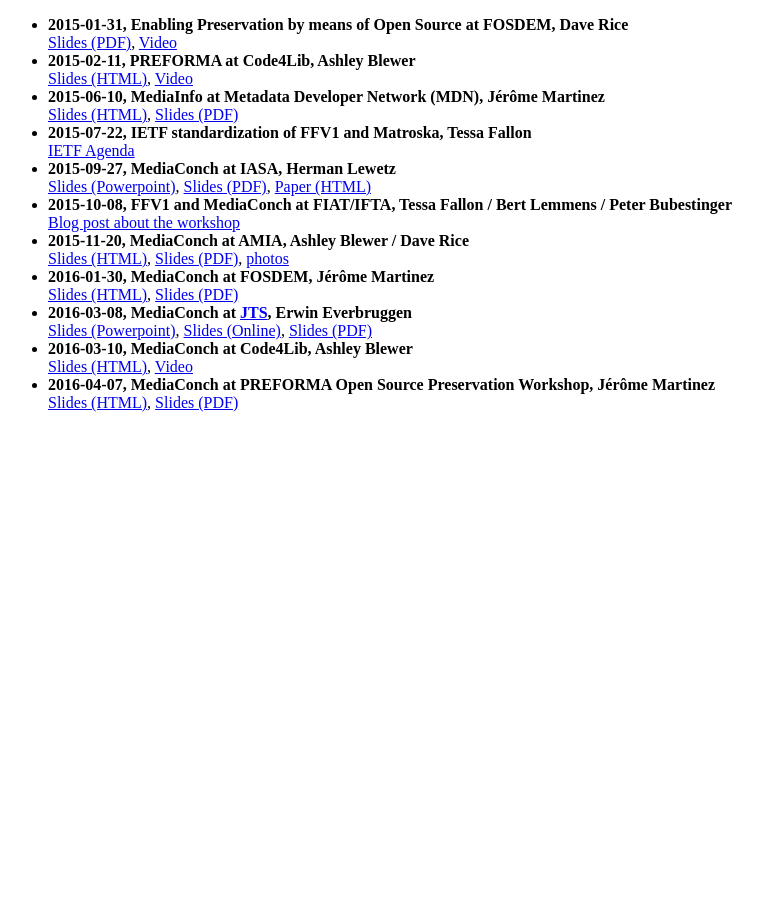
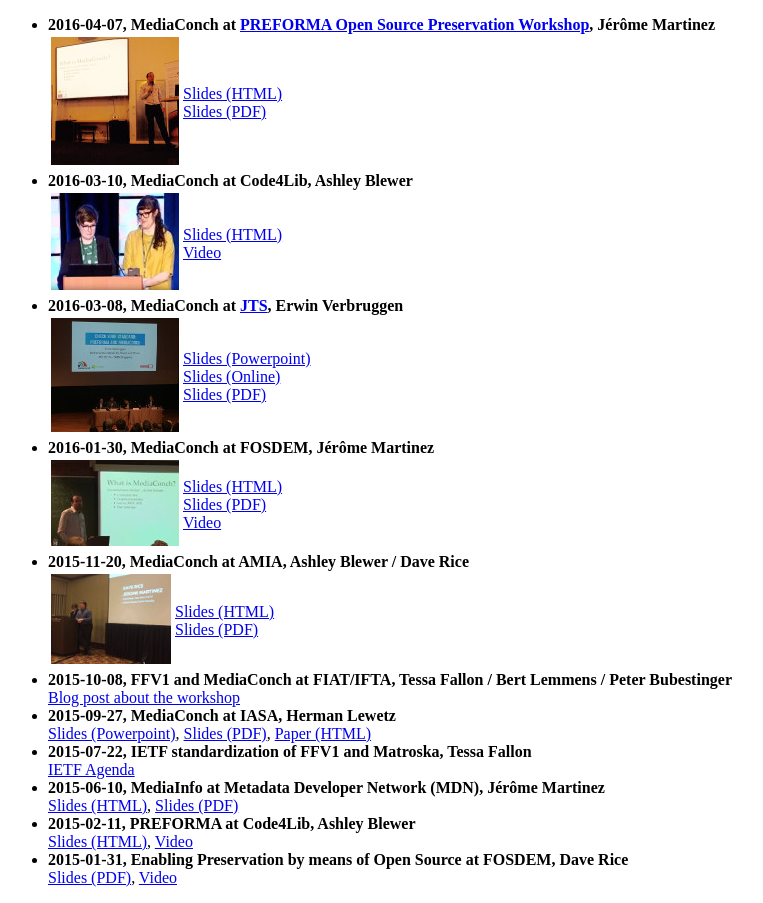
Before and after one commit to MediaArea/MediaArea-Events, a plain HTML site: page index.html in a window 1280 px wide. Shown: the whole page, without its empty margins (0-763 px from the left). Before the commit the page ends 800 px from the top, so only its background shows below. Drawn offline with Linux system fonts and the light colour scheme.

Commit message:
Add photos

```diff
--- a/index.html
+++ b/index.html
@@ -11,38 +11,43 @@
 
   <body>
   <ul>
-    <li><strong>2015-01-31, Enabling Preservation by means of Open Source at FOSDEM, Dave Rice</strong> <br/>
-        <a href="PDF/2015-01-31_FOSDEM.pdf">Slides (PDF)</a>, <a href="//video.fosdem.org/2015/devroom-open_media/enabling_video_preservation.mp4> ">Video</a>
+    <li><strong>2016-04-07, MediaConch at <a href="http://www.preforma-project.eu/open-source-workshop.html">PREFORMA Open Source Preservation Workshop</a>, Jérôme Martinez</strong> <br/>
+        <table><tr><td><a href="Photos/2016-04-06_PREFORMA_CfcZ4lMUIAEaDpJ.jpg"><img src="Photos/2016-04-06_PREFORMA_CfcZ4lMUIAEaDpJ_small.jpg" /></a></td>
+        <td><a href="2016-04-06_PREFORMA">Slides (HTML)</a><br/><a href="PDF/2016-01-30_FOSDEM.pdf">Slides (PDF)</a></td></tr></table>
+    </li>
+    <li><strong>2016-03-10, MediaConch at Code4Lib, Ashley Blewer</strong> <br/>
+        <table><tr><td><a href="//youtu.be/pSlJr8L8dpA?t=53m2s"><img src="Photos/2016-03-10_Code4Lib_small.jpg" /></a></td>
+        <td><a href="2016-03-10_Code4Lib">Slides (HTML)</a><br/><a href="//youtu.be/pSlJr8L8dpA?t=53m2s> ">Video</a></td></tr></table>
+    </li>
+    <li><strong>2016-03-08, MediaConch at <a href="http://www.jts2016.org/">JTS</a>, Erwin Verbruggen</strong> <br/>
+        <table><tr><td><a href="Photos/2016-03-08_JTS.jpg"><img src="Photos/2016-03-08_JTS_small.jpg" /></a></td>
+        <td><a href="2016-03-08_JTS/20160308_preforma-jts_everbruggen.pptx">Slides (Powerpoint)</a><br/><a href="http://fr.slideshare.net/everbruggen/check-your-standard-preforma-and-mediaconch">Slides (Online)</a><br/><a href="PDF/2016-03-08_JTS.pdf">Slides (PDF)</a></td></tr></table>
+    </li>
+    <li><strong>2016-01-30, MediaConch at FOSDEM, Jérôme Martinez</strong> <br/>
+        <table><tr><td><a href="//ftp.fau.de/fosdem/2016/h2214/mediaconch.mp4"><img src="Photos/2016-01-30_FOSDEM_small.jpg" /></a></td>
+        <td><a href="2016-01-30_FOSDEM/">Slides (HTML)</a><br/><a href="PDF/2016-01-30_FOSDEM.pdf">Slides (PDF)</a><br /><a href="//ftp.fau.de/fosdem/2016/h2214/mediaconch.mp4">Video</a></td></tr></table>
+    </li>
+    <li><strong>2015-11-20, MediaConch at AMIA, Ashley Blewer / Dave Rice</strong>
+        <table><tr><td><a href="Photos/2015-11-20_AMIA.html"><img src="Photos/2015-11-20_AMIA_small.jpg" /></a></td>
+        <td><a href="2015-11-20_AMIA/">Slides (HTML)</a><br/> <a href="PDF/2015-11-20_AMIA.pdf">Slides (PDF)</a></td></tr></table>
+    </li>
+    <li><strong>2015-10-08, FFV1 and MediaConch at FIAT/IFTA, Tessa Fallon / Bert Lemmens / Peter Bubestinger</strong> <br/>
+        <a href="//mediaarea.net/MediaConch/2015/11/04/MediaArea-presents-at-FIAT-IFTA/">Blog post about the workshop</a>
+    </li>
+    <li><strong>2015-09-27, MediaConch at IASA, Herman Lewetz</strong> <br/>
+        <a href="2015-09-27_IASA/2015-09-27_IASA.pptx">Slides (Powerpoint)</a>, <a href="PDF/2015-09-27_IASA.pdf">Slides (PDF)</a>, <a href="//mediaarea.net/MediaConch/2015/10/22/iasa-presentation/">Paper (HTML)</a>
+    </li>
+    <li><strong>2015-07-22, IETF standardization of FFV1 and Matroska, Tessa Fallon</strong> <br/>
+        <a href="//datatracker.ietf.org/meeting/93/agenda/dispatch/">IETF Agenda</a>
+    </li>
+    <li><strong>2015-06-10, MediaInfo at Metadata Developer Network (MDN), Jérôme Martinez</strong> <br/>
+        <a href="2015-06-10_MDN">Slides (HTML)</a>, <a href="PDF/2015-06-10_MDN.pdf">Slides (PDF)</a>
     </li>
     <li><strong>2015-02-11, PREFORMA at Code4Lib, Ashley Blewer</strong> <br/>
         <a href="2015-02-11_Code4Lib">Slides (HTML)</a>, <a href="//www.youtube.com/watch?v=G7kgcZh2zeY&feature=youtu.be&t=2h20m47s> ">Video</a>
     </li>
-    <li><strong>2015-06-10, MediaInfo at Metadata Developer Network (MDN), Jérôme Martinez</strong> <br/>
-        <a href="2015-06-10_MDN">Slides (HTML)</a>, <a href="PDF/2015-06-10_MDN.pdf">Slides (PDF)</a>
-    </li>
-    <li><strong>2015-07-22, IETF standardization of FFV1 and Matroska, Tessa Fallon</strong> <br/>
-        <a href="//datatracker.ietf.org/meeting/93/agenda/dispatch/">IETF Agenda</a>
-    </li>
-    <li><strong>2015-09-27, MediaConch at IASA, Herman Lewetz</strong> <br/>
-        <a href="2015-09-27_IASA/2015-09-27_IASA.pptx">Slides (Powerpoint)</a>, <a href="PDF/2015-09-27_IASA.pdf">Slides (PDF)</a>, <a href="//mediaarea.net/MediaConch/2015/10/22/iasa-presentation/">Paper (HTML)</a>
-    </li>
-    <li><strong>2015-10-08, FFV1 and MediaConch at FIAT/IFTA, Tessa Fallon / Bert Lemmens / Peter Bubestinger</strong> <br/>
-        <a href="//mediaarea.net/MediaConch/2015/11/04/MediaArea-presents-at-FIAT-IFTA/">Blog post about the workshop</a>
-    </li>
-    <li><strong>2015-11-20, MediaConch at AMIA, Ashley Blewer / Dave Rice</strong> <br/>
-        <a href="2015-11-20_AMIA/">Slides (HTML)</a>, <a href="PDF/2015-11-20_AMIA.pdf">Slides (PDF)</a>, <a href="Photos/2015-11-20_AMIA.html">photos</a>
-    </li>
-    <li><strong>2016-01-30, MediaConch at FOSDEM, Jérôme Martinez</strong> <br/>
-        <a href="2016-01-30_FOSDEM/">Slides (HTML)</a>, <a href="PDF/2016-01-30_FOSDEM.pdf">Slides (PDF)</a>
-    </li>
-    <li><strong>2016-03-08, MediaConch at <a href="http://www.jts2016.org/">JTS</a>, Erwin Everbruggen</strong> <br/>
-        <a href="2016-03-08_JTS/20160308_preforma-jts_everbruggen.pptx">Slides (Powerpoint)</a>, <a href="http://fr.slideshare.net/everbruggen/check-your-standard-preforma-and-mediaconch">Slides (Online)</a>, <a href="PDF/2016-03-08_JTS.pdf">Slides (PDF)</a>
-    </li>
-    <li><strong>2016-03-10, MediaConch at Code4Lib, Ashley Blewer</strong> <br/>
-        <a href="2016-03-10_Code4Lib">Slides (HTML)</a>, <a href="//youtu.be/pSlJr8L8dpA?t=53m2s> ">Video</a>
-    </li>
-    <li><strong>2016-04-07, MediaConch at PREFORMA Open Source Preservation Workshop, Jérôme Martinez</strong> <br/>
-        <a href="2016-04-06_PREFORMA">Slides (HTML)</a>, <a href="PDF/2016-04-06_PREFORMA.pdf">Slides (PDF)</a>
+    <li><strong>2015-01-31, Enabling Preservation by means of Open Source at FOSDEM, Dave Rice</strong> <br/>
+        <a href="PDF/2015-01-31_FOSDEM.pdf">Slides (PDF)</a>, <a href="//video.fosdem.org/2015/devroom-open_media/enabling_video_preservation.mp4> ">Video</a>
     </li>
   </ul>
 
```
Also changed, not shown: Photos/2015-11-20_AMIA_small.jpg (added), Photos/2016-01-30_FOSDEM_small.jpg (added), Photos/2016-03-08_JTS.jpg (added), Photos/2016-03-08_JTS_small.jpg (added), Photos/2016-03-10_Code4Lib_small.jpg (added), Photos/2016-04-06_PREFORMA_CfcZ4lMUIAEaDpJ.jpg (added), Photos/2016-04-06_PREFORMA_CfcZ4lMUIAEaDpJ_small.jpg (added).
